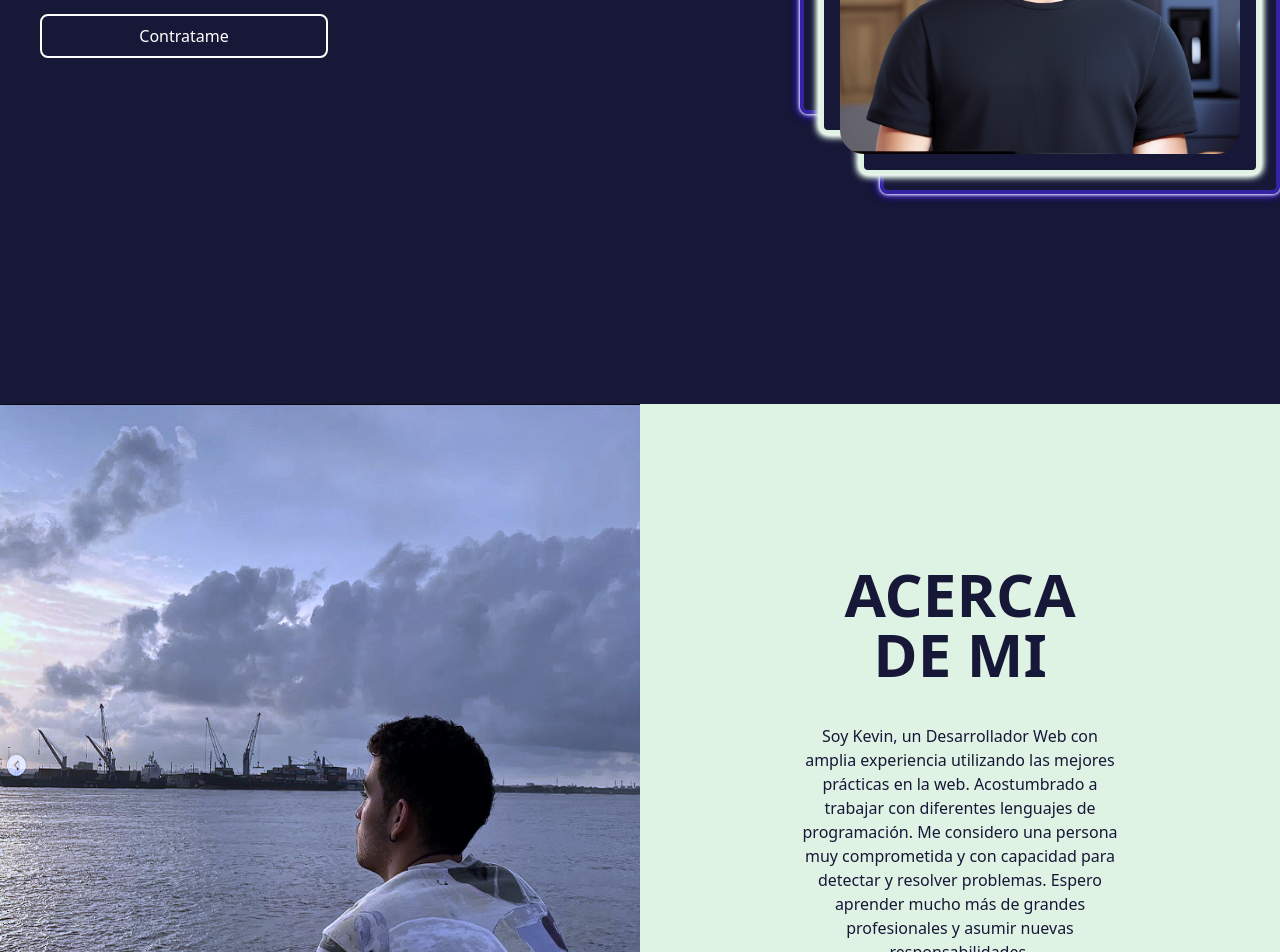
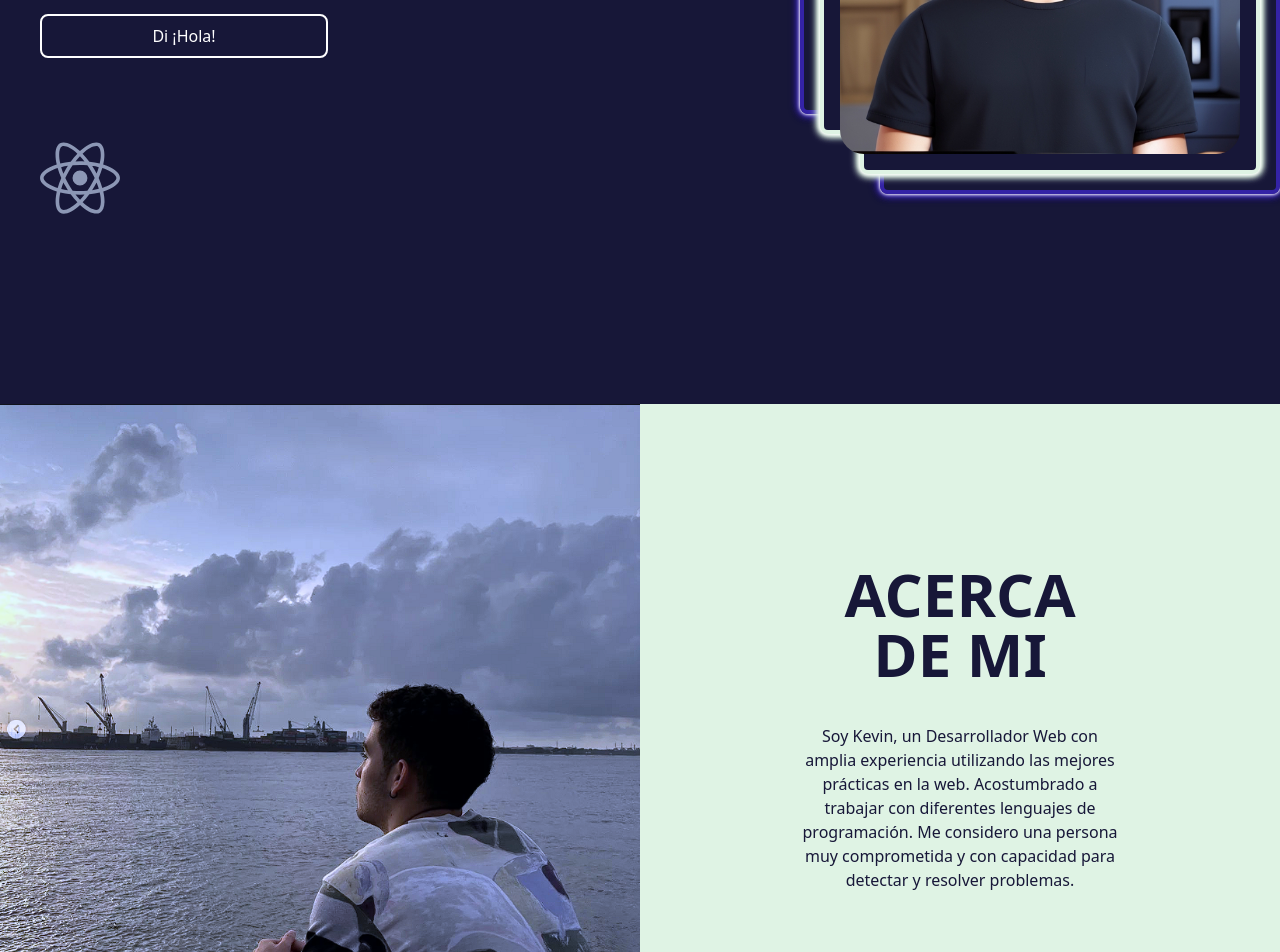
Before and after one commit to Kevindm14/portfolio, a React (Vite) app: page / in a window 1280 px wide. Shown: the part 560-1512 px from the top of the page. Built offline with nearby package versions, Linux system fonts and the light colour scheme; some icons are missing.

Commit message:
fix: adding new icons to hero section

```diff
--- a/src/components/Icons/JavaScript.tsx
+++ b/src/components/Icons/JavaScript.tsx
@@ -2,9 +2,12 @@ import { Icon } from '@iconify/react';
 
 export const IconsJS = {
   ReactJS: ({ ...props }) => {
-    return <Icon icon="logos:react" {...props} />;
+    return <Icon icon="simple-icons:react" {...props} />;
   },
   NodeJS: ({ ...props }) => {
     return <Icon icon="fa6-brands:node" {...props} />;
   },
+  JS: ({ ...props }) => {
+    return <Icon icon="ri:javascript-fill" {...props} />;
+  }
 };
--- /dev/null
+++ b/src/components/Icons/Languages.tsx
@@ -0,0 +1,10 @@
+import { Icon } from '@iconify/react';
+
+export const IconsLanguages = {
+  Golang: ({ ...props }) => {
+    return <Icon icon="fa6-brands:golang" {...props} />;
+  },
+  Ruby: ({ ...props }) => {
+    return <Icon icon="ant-design:ruby-outlined" {...props} />;
+  }
+};
--- a/src/components/sections/About/About.tsx
+++ b/src/components/sections/About/About.tsx
@@ -4,7 +4,7 @@ export const About = () => {
 			<div className="text-white px-5 py-40 flex justify-center text-center flex-col items-center lg:w-1/2 lg:px-40">
 				<h2 className='mb-10 font-extrabold text-spaceCadet text-6xl uppercase text-center'>Acerca de mi</h2>
 				<p className='text-md text-spaceCadet'>
-					Soy Kevin, un Desarrollador Web con amplia experiencia utilizando las mejores prácticas en la web. Acostumbrado a trabajar con diferentes lenguajes de programación. Me considero una persona muy comprometida y con capacidad para detectar y resolver problemas. Espero aprender mucho más de grandes profesionales y asumir nuevas responsabilidades.
+					Soy Kevin, un Desarrollador Web con amplia experiencia utilizando las mejores prácticas en la web. Acostumbrado a trabajar con diferentes lenguajes de programación. Me considero una persona muy comprometida y con capacidad para detectar y resolver problemas.
 				</p>
 			</div>
 
--- a/src/components/sections/Hero/Hero.tsx
+++ b/src/components/sections/Hero/Hero.tsx
@@ -1,12 +1,20 @@
 import { Container } from '../../styles/Container';
 import { motion } from 'framer-motion';
 import './hero.modules.css';
+import { IconsJS } from '../../Icons/JavaScript';
+import { IconsLanguages } from '../../Icons/Languages';
 
 export const Hero = () => {
   return (
     <section className="flex bg-spaceCadet flex-col md:flex-row items-center md:gap-80 h-[900px] justify-center text-white">
       <Container className="flex flex-col items-center lg:flex-row lg:justify-between">
         <div className="mb-32 lg:mb-0 relative">
+          <IconsLanguages.Golang className="hidden lg:block absolute -top-32 w-16 h-16 lg:w-20 lg:h-20 text-gray" />
+          <IconsLanguages.Ruby className="hidden lg:block absolute left-64 -top-28 right w-16 h-16 lg:w-20 lg:h-20 text-gray" />
+          <IconsJS.ReactJS className="hidden lg:block absolute -bottom-40 w-16 h-16 lg:w-20 lg:h-20 text-gray" />
+          <IconsJS.NodeJS className="hidden lg:block absolute left-64 -bottom-36 right w-16 h-16 lg:w-20 lg:h-20 text-gray" />
+          <IconsJS.JS className="hidden lg:block absolute left-96 top-20 w-16 h-16 lg:w-20 lg:h-20 text-gray" />
+
           <h1 className="text-zaffre mx-auto font-extrabold lg:text-2xl">Hola, Soy</h1>
           <h2 className="text-white lg:mb-4 mx-auto font-extrabold text-6xl">
             Kevin <span className="text-zaffre">Diaz</span>
@@ -14,7 +22,7 @@ export const Hero = () => {
           <h3 className="text-2xl lg:text-3xl font-extrabold">Un Desarrollador Web</h3>
 
           <button className="border-2 w-72 mt-5 lg:mt-5 font-medium py-2 rounded-lg hover:text-neutrals-900 hover:border-white hover:bg-white transition ease-in">
-            Contratame
+            Di ¡Hola!
           </button>
         </div>
 
```
